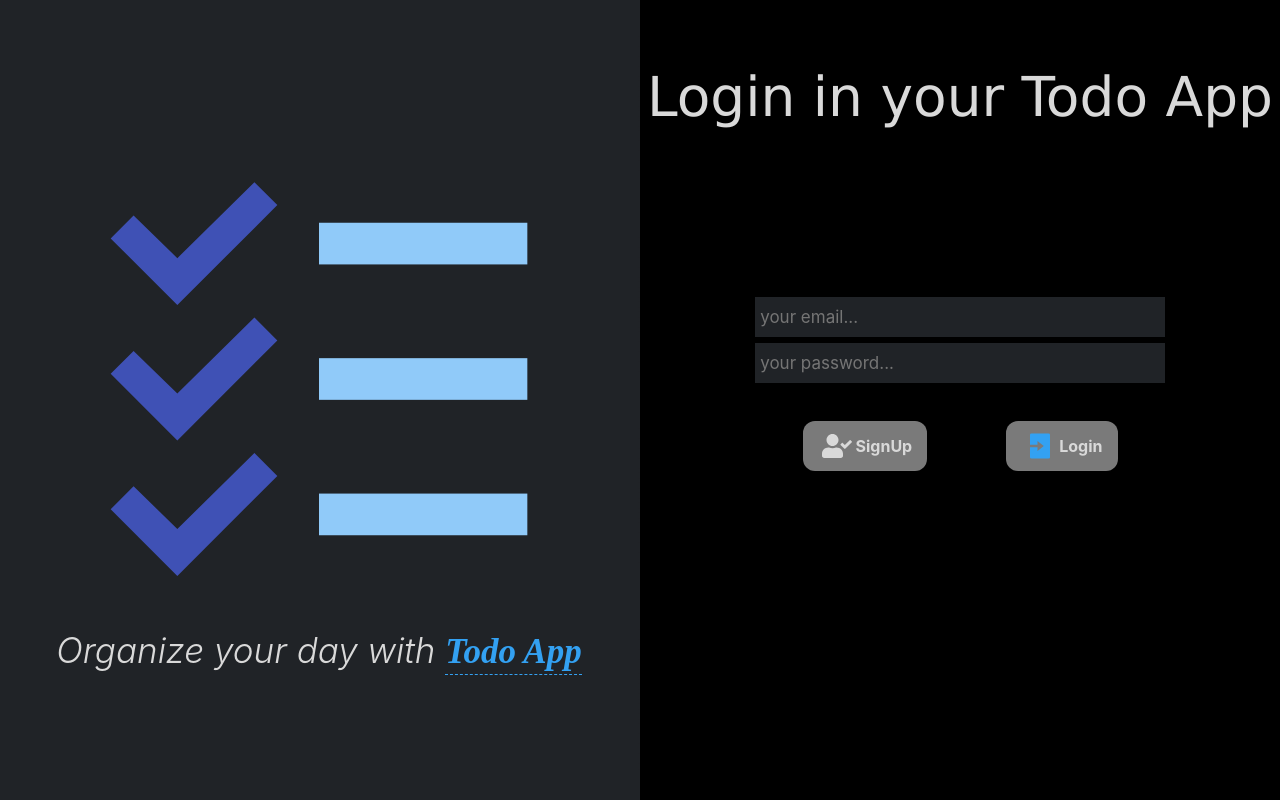
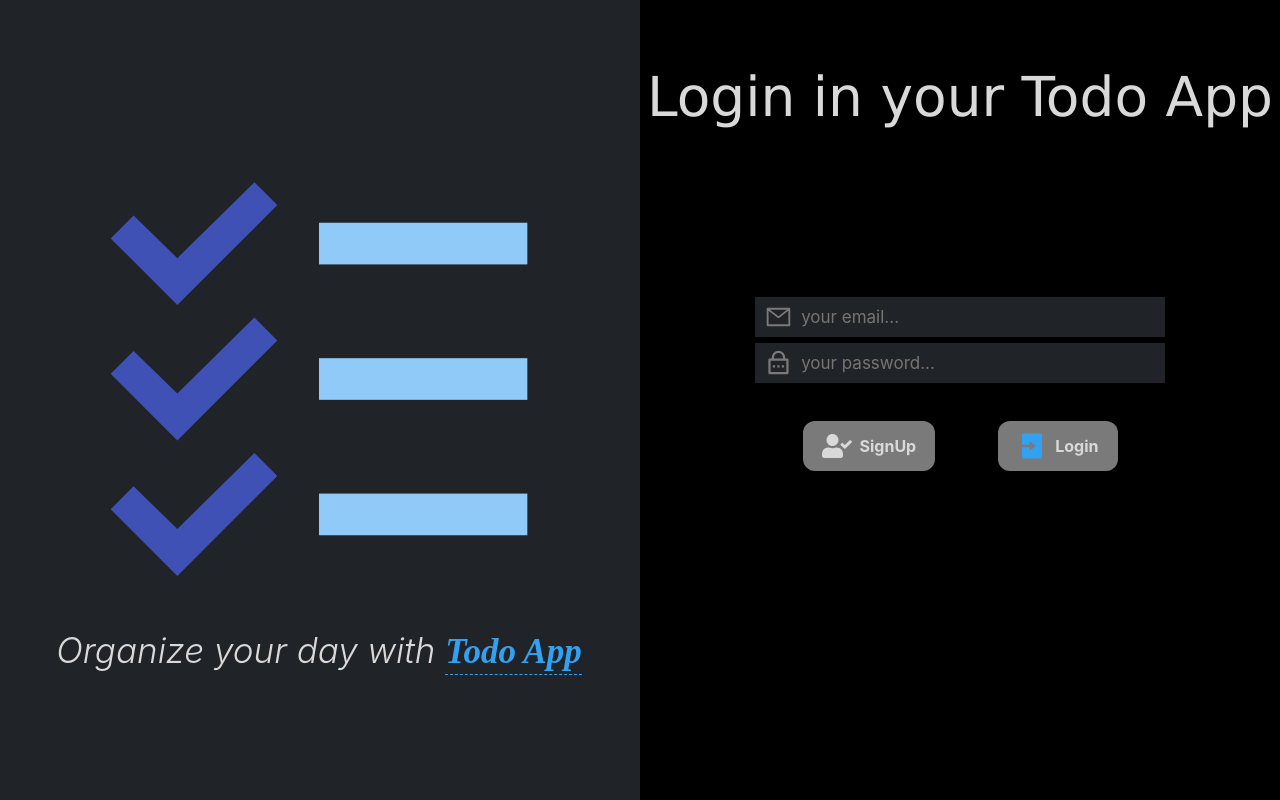
Before and after one commit to gabrielnavas/todo_frontend, a React (Create React App) app: page / in a window 1280 px wide. Built offline with nearby package versions, Linux system fonts and the light colour scheme.

Commit message:
login page and signup icons

```diff
--- a/src/components/inputs/input-text/index.tsx
+++ b/src/components/inputs/input-text/index.tsx
@@ -1,22 +1,32 @@
 import {
-  Container
+  ChangeEvent,
+  ReactElement
+} from 'react'
+
+import {
+  Container,
+  Input
 } from './styles'
 
 export type InputTextProps = {
+  Icon?: ReactElement
   type?: 'email' | 'text' | 'password'
   value?: string | number
   placeholder?: string
-  onChange?: (event: React.ChangeEvent<HTMLInputElement>) => void
+  onChange?: (event: ChangeEvent<HTMLInputElement>) => void
 }
 
-const InputText = ({ value, placeholder, type, onChange}: InputTextProps) => {
+const InputText = (props: InputTextProps) => {
   return (
-    <Container
-      type={type}
-      value={value}
-      placeholder={placeholder}
-      onChange={onChange}
-    />
+    <Container>
+      {props.Icon}
+      <Input
+        type={props.type}
+        value={props.value}
+        placeholder={props.placeholder}
+        onChange={props.onChange}
+      />
+    </Container>
   )
 }
 
--- a/src/components/inputs/input-text/styles.ts
+++ b/src/components/inputs/input-text/styles.ts
@@ -1,11 +1,13 @@
-import styled from "styled-components";
+import styled from 'styled-components'
 
-export const Container = styled.input`
+export const Container = styled.div`
+  display: flex;
+  justify-content: center;
+  align-items: center;
   width: 80%;
   height: 40px;
   background: var(--gray);
-  outline: none;
-  font-size: 17px;
+
   padding: 3px 5px;
   margin: 3px 0;
 
@@ -24,3 +26,16 @@ export const Container = styled.input`
     border-bottom: .8px dashed var(--blue-dark-alt);
   }
 `
+
+export const Input = styled.input`
+  width: 100%;
+  background: var(--gray);
+  outline: none;
+  font-size: 17px;
+`
+
+export const Icon = styled.div`
+  display: flex;
+  justify-content: center;
+  align-items: center;
+`
--- a/src/pages/login/index.tsx
+++ b/src/pages/login/index.tsx
@@ -5,7 +5,9 @@ import {
   Container,
   ButtonContent,
   IconLoginButton,
-  GoToLoginPageIconButton
+  GoToSignUpPageIcon,
+  EmailIconInput,
+  PasswordIconInput
 } from './styles'
 
 import { ButtonAuthentication } from '../../components/inputs/button-authentication'
@@ -50,12 +52,14 @@ export const LoginPage = () => {
       <RightSideAuthentication titleHeader='Login in your Todo App'>
         <FormAuthentication>
           <InputText
+            Icon={<EmailIconInput />}
             placeholder='your email...'
             type='email'
             value={email}
             onChange={e => setEmail(e.target.value)}
           />
           <InputText
+            Icon={<PasswordIconInput />}
             placeholder='your password...'
             type='password'
             value={password}
@@ -66,8 +70,10 @@ export const LoginPage = () => {
               disabled={isLoading}
               onClick={e => routerHistory.push(SIGNUP_PAGE_ROUTE)}>
               <ButtonContent>
-                <GoToLoginPageIconButton />
-                SignUp
+                <GoToSignUpPageIcon />
+                <span>
+                  SignUp
+                </span>
               </ButtonContent>
             </ButtonAuthentication>
             <ButtonAuthentication
@@ -75,7 +81,9 @@ export const LoginPage = () => {
               onClick={e => handleOnClickButtonLogin(e)}>
               <ButtonContent>
                 <IconLoginButton />
-                Login
+                <span>
+                  Login
+                </span>
               </ButtonContent>
             </ButtonAuthentication>
           </ButtonGroupAuthentication>
--- a/src/pages/login/styles.ts
+++ b/src/pages/login/styles.ts
@@ -1,5 +1,5 @@
 import styled, { css } from 'styled-components'
-import { GoToLoginPageIcon, IconLogin } from 'styles/icons'
+import { EmailIcon, GoToLoginPageIcon, IconLogin, PasswordIcon } from 'styles/icons'
 
 export const Container = styled.div`
   display: flex;
@@ -9,10 +9,19 @@ export const ButtonContent = styled.div`
   display: flex;
   justify-content: center;
   align-items: center;
+
+  > span {
+    margin: 0 4px 0 4px;
+  }
 `
+
+const heightInput = css`
+  height: 30px;
+`
+
 const iconButtons = css`
   margin: 0 4px 0 4px;
-  height: 30px;
+  ${heightInput}
   width: 30px;
 `
 
@@ -20,7 +29,23 @@ export const IconLoginButton = styled(IconLogin)`
   ${iconButtons}
   fill:  var(--blue);
 `
-export const GoToLoginPageIconButton = styled(GoToLoginPageIcon)`
+
+export const GoToSignUpPageIcon = styled(GoToLoginPageIcon)`
   ${iconButtons}
   fill:  var(--white);
 `
+
+const iconInput = css`
+  ${heightInput}
+  margin: 0 9px 0 5px;
+  width: 30px;
+  fill: var(--gray-light);
+`
+
+export const PasswordIconInput = styled(PasswordIcon)`
+  ${iconInput}
+`
+
+export const EmailIconInput = styled(EmailIcon)`
+  ${iconInput}
+`
--- a/src/pages/signup/index.tsx
+++ b/src/pages/signup/index.tsx
@@ -13,7 +13,14 @@ import { routerHistory } from '../../adapters/router/routerHistory'
 import * as actions from '../../store/modules/auth/actions'
 
 import {
-  Container
+  Container,
+  ButtonContent,
+  CreateNewUserButton,
+  GoToLoginPageIconButton,
+  EmailIconInput,
+  NameIconInput,
+  PasswordIconInput,
+  PasswordConfirmationIconInput
 } from './styles'
 import { signUpValidation } from '../../validations/signup-validation'
 import { useDispatch, useSelector } from 'react-redux'
@@ -55,24 +62,28 @@ export const SignUpPage = () => {
       <RightSideAuthentication titleHeader='Create your account'>
         <FormAuthentication>
           <InputText
+            Icon={<NameIconInput />}
             type='text'
             onChange={e => setName(e.target.value)}
             placeholder='Your name'
             value={name}
-          />
+            />
           <InputText
+            Icon={<EmailIconInput />}
             type='email'
             onChange={e => setEmail(e.target.value)}
             placeholder='Your email'
             value={email}
           />
           <InputText
+           Icon={<PasswordIconInput />}
             type='password'
             onChange={e => setPassword(e.target.value)}
             placeholder='Your password'
             value={password}
           />
           <InputText
+           Icon={<PasswordConfirmationIconInput />}
             type='password'
             onChange={e => setPasswordConfirmation(e.target.value)}
             placeholder='Your password confirmation'
@@ -80,10 +91,20 @@ export const SignUpPage = () => {
           />
           <ButtonGroupAuthentication>
             <ButtonAuthentication onClick={e => handleOnClickButtonLoginPage(e)}>
-              Login page
+              <ButtonContent>
+                <GoToLoginPageIconButton />
+                <span>
+                  Login
+                </span>
+              </ButtonContent>
             </ButtonAuthentication>
             <ButtonAuthentication onClick={e => handleOnClickButtonCreateAccount(e)}>
-              Create
+            <ButtonContent>
+              <CreateNewUserButton />
+                <span>
+                  Create
+                </span>
+              </ButtonContent>
             </ButtonAuthentication>
           </ButtonGroupAuthentication>
           <IsLoadingComponent isLoading={isLoading} />
--- a/src/pages/signup/styles.ts
+++ b/src/pages/signup/styles.ts
@@ -1,6 +1,67 @@
-import styled from 'styled-components'
+import styled, { css } from 'styled-components'
+import {
+  CreateNewUser,
+  EmailIcon,
+  GoToLoginPageIcon,
+  PasswordConfirmationIcon,
+  PasswordIcon,
+  PersoNameIcon
+} from '../../styles/icons'
 
 export const Container = styled.div`
   display: flex;
   height: 100%;
 `
+
+export const ButtonContent = styled.div`
+  display: flex;
+  justify-content: center;
+  align-items: center;
+
+  > span {
+    margin: 0 4px 0 0;
+  }
+`
+
+const heightInput = css`
+  height: 30px;
+`
+
+const iconButtons = css`
+  margin: 0 9px 0 9px;
+  ${heightInput}
+  width: 30px;
+`
+
+export const CreateNewUserButton = styled(CreateNewUser)`
+  ${iconButtons}
+  fill: var(--blue);
+`
+
+export const GoToLoginPageIconButton = styled(GoToLoginPageIcon)`
+  ${iconButtons}
+  fill: var(--white);
+`
+
+const iconInput = css`
+  ${heightInput}
+  margin: 0 9px 0 5px;
+  width: 30px;
+  fill: var(--gray-light);
+`
+
+export const EmailIconInput = styled(EmailIcon)`
+  ${iconInput}
+`
+
+export const NameIconInput = styled(PersoNameIcon)`
+  ${iconInput}
+`
+
+export const PasswordIconInput = styled(PasswordIcon)`
+  ${iconInput}
+`
+
+export const PasswordConfirmationIconInput = styled(PasswordConfirmationIcon)`
+  ${iconInput}
+`
--- a/src/styles/icons.tsx
+++ b/src/styles/icons.tsx
@@ -1,2 +1,8 @@
 export { RiLoginBoxFill as IconLogin } from 'react-icons/ri'
+export { FaUserCheck as GoToSignUpPageIcon } from 'react-icons/fa'
 export { FaUserCheck as GoToLoginPageIcon } from 'react-icons/fa'
+export { BiUserPlus as CreateNewUser } from 'react-icons/bi'
+export { AiOutlineMail as EmailIcon } from 'react-icons/ai'
+export { IoPersonSharp as PersoNameIcon } from 'react-icons/io5'
+export { RiLockPasswordLine as PasswordIcon } from 'react-icons/ri'
+export { RiLockPasswordFill as PasswordConfirmationIcon } from 'react-icons/ri'
```
Also changed, not shown: 1 other file (tests, documents, lock files or other folders).
